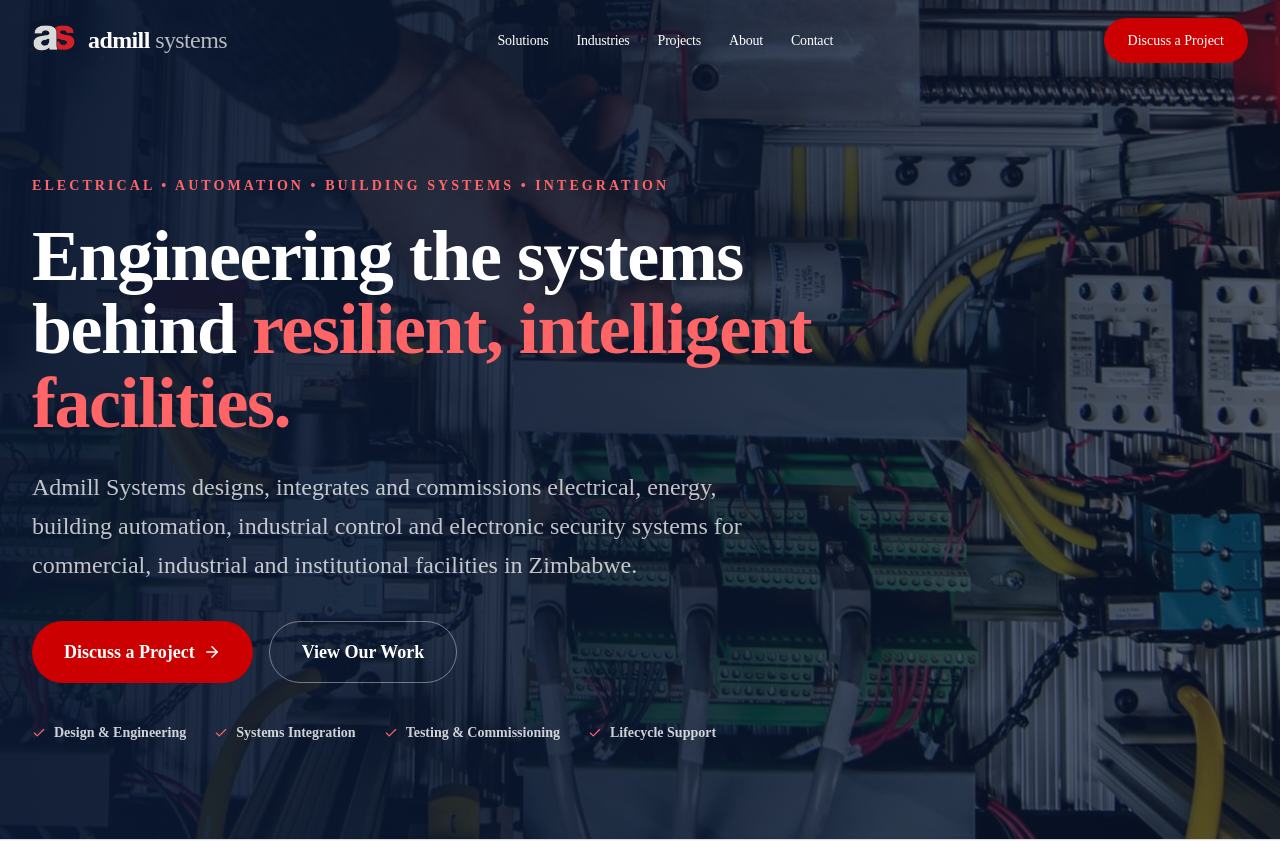
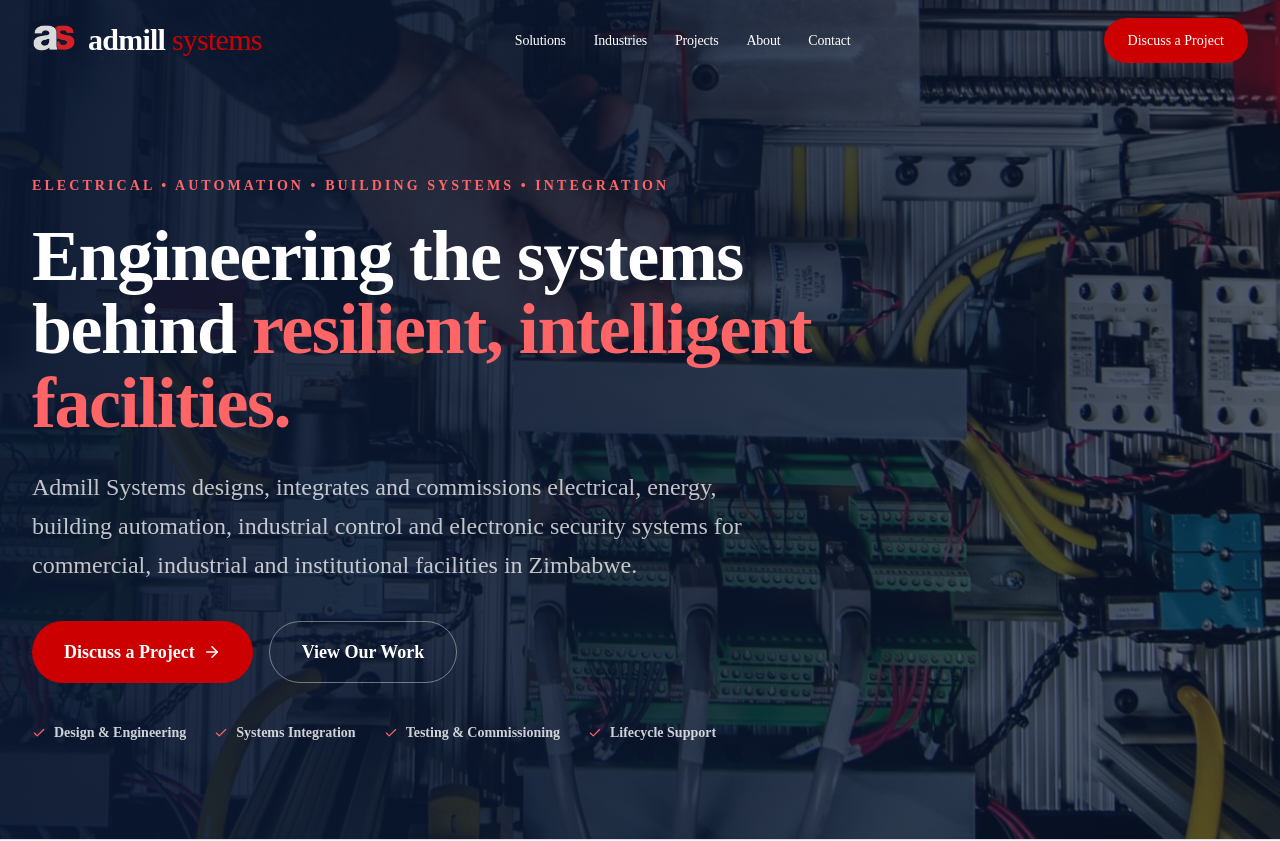
Before and after one commit to smokd/admill-landing, a Next.js app in the folder admill-landing-page/: page / in a window 1280 px wide. Shown: the top 841 px of the page. Built offline with nearby package versions, Linux system fonts and the light colour scheme.

Commit message:
Navbar: larger wordmark with red 'systems'; redraw distorted Fire & Life Safety icon

```diff
--- a/admill-landing-page/components/site-navbar.js
+++ b/admill-landing-page/components/site-navbar.js
@@ -89,12 +89,11 @@
             className="h-11 w-auto"
           />
           <span
-            className={`text-2xl font-semibold leading-none tracking-tight transition-colors ${
+            className={`text-3xl font-semibold leading-none tracking-tight transition-colors ${
               solid ? "text-[#171A20]" : "text-white"
             }`}
           >
-            admill
-            <span className={solid ? "font-normal text-muted-text" : "font-normal text-white/70"}> systems</span>
+            admill<span className="font-normal text-accent-red"> systems</span>
           </span>
         </Link>
 
```
Also changed, not shown: admill-landing-page/public/icons/fire-safety.svg.
